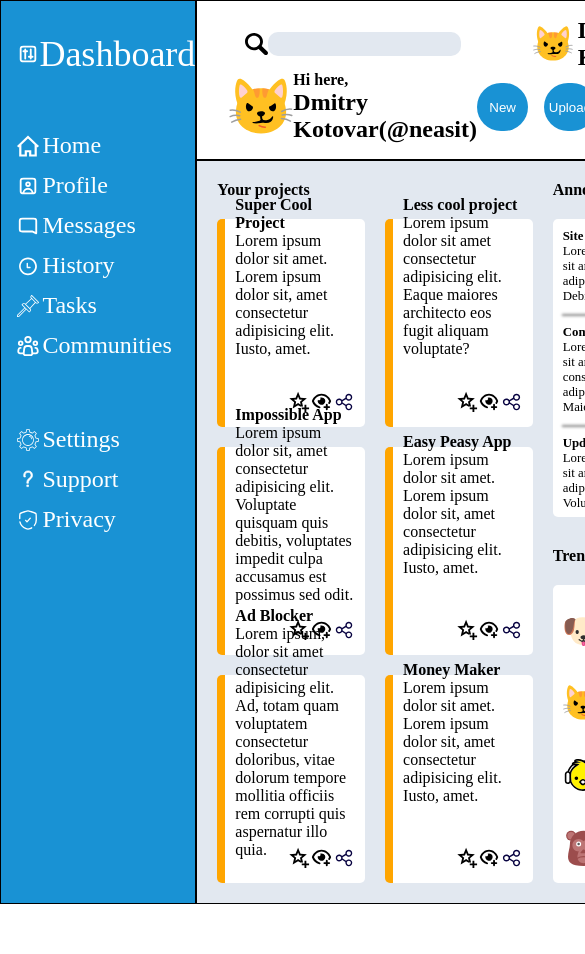
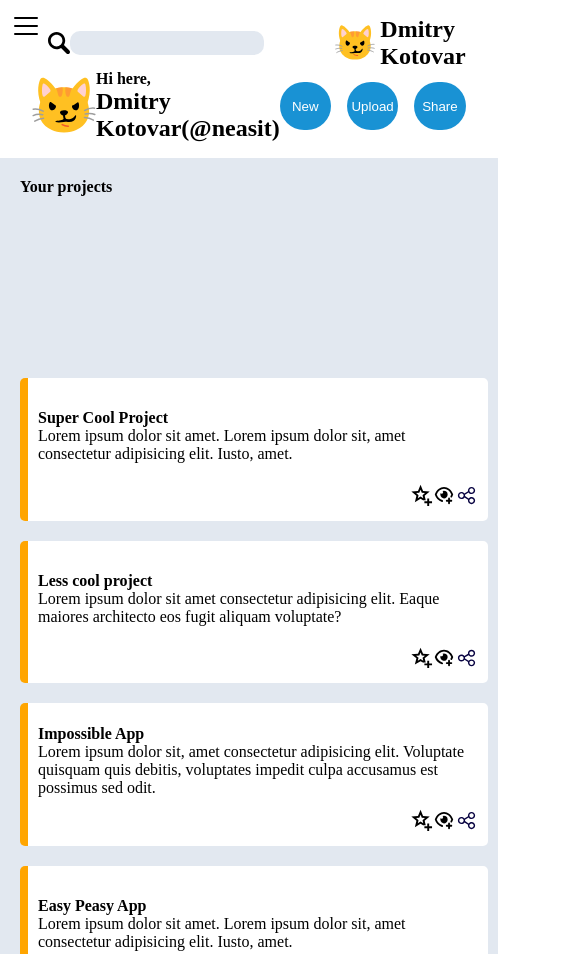
Before and after one commit to Kotovar/admin_dashboard_grid, a plain HTML site: page index.html in a window 390 px wide. Shown: the top 954 px of the page, 585 px wide, since content can reach past the window. Before the commit the page ends 904 px from the top, so only its background shows below. Drawn offline with Linux system fonts and the light colour scheme.

Commit message:
add mobile display + js

```diff
--- a/index.html
+++ b/index.html
@@ -8,10 +8,10 @@
   </head>
   <body>
     <main class="content">
-      <div class="sidebar">
+      <div class="sidebar" id="sidebar">
         <div class="slider_top">
           <img class="icon" src="img/0main.svg" alt="" />
-          <a href="">Dashboard</a>
+          <a id="btn" href="#">Dashboard</a>
         </div>
         <div class="content_links">
           <img class="icon" src="img/1home.svg" alt="" /><a href="">Home</a>
@@ -45,6 +45,7 @@
         </div>
       </div>
       <div class="header">
+        <img id="hamb" class="disable" src="img/hamb.svg" alt="" class="icon" />
         <div class="header_1">
           <img src="img/10loupe.svg" alt="" class="icon" />
           <input type="text" name="" id="" />
@@ -56,7 +57,7 @@
         </div>
         <div class="header_3">
           <img src="img/0cat.svg" alt="" class="picture_big" />
-          <p>Hi here,</p>
+          <p><strong>Hi here,</strong></p>
           <h2>Dmitry Kotovar(@neasit)</h2>
         </div>
         <div class="header_4">
@@ -209,5 +210,6 @@
         </div>
       </div>
     </main>
+    <script src="script.js"></script>
   </body>
 </html>
--- /dev/null
+++ b/script.js
@@ -0,0 +1,7 @@
+let button = document.getElementById("hamb");
+let sidebar = document.getElementById("sidebar");
+
+button.addEventListener("click", function () {
+  sidebar.classList.toggle("show");
+  console.log(sidebar.classList);
+});
--- a/style.css
+++ b/style.css
@@ -14,10 +14,6 @@
 a {
   text-decoration: none;
   color: var(--main-font-color);
-}
-
-.content > div {
-  border: 1px solid black;
 }
 
 /* Константы */
@@ -45,21 +41,38 @@ a {
 }
 
 /* Настройка макета grid */
+.content,
+.sidebar,
+.header,
+.main_content,
+.slider_top,
+.content_links,
+.options_links,
+.header_1,
+.header_2,
+.header_3,
+.header_4,
+.cards,
+.card,
+.others,
+.announ,
+.trend,
+.trend > div {
+  display: grid;
+}
+
 .content {
-  display: grid;
   grid-template-areas:
     "sidebar header"
     "sidebar main_content";
   grid-template-columns: 1fr 5fr;
   grid-template-rows: 1fr 4fr;
   height: 100vh;
-  /* width: 100vw; */
 }
 
 /* Элементы макета */
 .sidebar {
   grid-area: sidebar;
-  display: grid;
   grid-template-rows: 1fr 8fr 14fr;
   gap: 2rem;
   background-color: var(--main-color);
@@ -68,7 +81,6 @@ a {
 
 .header {
   grid-area: header;
-  display: grid;
   grid-template-columns: 3fr 2fr;
   align-items: center;
   padding: 1rem 2rem;
@@ -76,7 +88,7 @@ a {
 
 .main_content {
   grid-area: main_content;
-  display: grid;
+
   grid-template-columns: 3fr 1fr;
   background-color: var(--second-color);
 }
@@ -85,13 +97,7 @@ a {
 .slider_top {
   font-size: calc(var(--main_size_font) * 1.5);
   padding-top: 1rem;
-  display: grid;
   grid-template-columns: 1fr 6fr;
-}
-
-.content_links a,
-.options_links a {
-  align-self: center;
 }
 
 .content_links {
@@ -107,7 +113,6 @@ a {
   font-size: var(--main_size_font);
   align-content: center;
   grid-template-columns: 1fr 6fr;
-  display: grid;
 }
 
 /* Настройки раздела header  */
@@ -120,13 +125,7 @@ a {
   color: var(--main-font-color);
 }
 
-.header p {
-  font-weight: bold;
-}
-
 .header_1 {
-  width: 100%;
-  display: grid;
   grid-template-columns: 1fr 9fr;
   padding: 0 1rem;
 }
@@ -146,15 +145,14 @@ a {
 
 .header_2 {
   width: 100%;
-  display: grid;
   justify-items: center;
   align-items: center;
   grid-template-columns: 1fr 1fr 4fr;
   padding-left: 13vw;
   gap: 5px;
 }
+
 .header_3 {
-  display: grid;
   grid-template-columns: 1fr 4fr;
   grid-template-areas:
     "cat 1text"
@@ -175,7 +173,6 @@ a {
 }
 
 .header_4 {
-  display: grid;
   grid-template-columns: repeat(3, 1fr);
   gap: 1rem;
 }
@@ -183,7 +180,6 @@ a {
 /* Настроки раздела main_content */
 
 .cards {
-  display: grid;
   grid-template-rows: 3rem 3fr 3fr 3fr;
   grid-template-columns: 1fr 1fr;
   padding: 0 0px 10px 10px;
@@ -201,7 +197,6 @@ a {
   border-left: 8px solid orange;
   border-radius: 5px;
   padding: 10px;
-  display: grid;
   grid-template-rows: 6rem 1fr;
   margin: 10px;
   align-items: center;
@@ -212,7 +207,6 @@ a {
 }
 
 .others {
-  display: grid;
   grid-template-rows: 3rem 1fr 3rem 1fr;
   padding: 0 10px 10px 0px;
 }
@@ -222,12 +216,10 @@ a {
   background-color: white;
   margin: 10px;
   padding: 10px 10px 0 10px;
-  display: grid;
   border-radius: 5px;
 }
 
 .trend > div {
-  display: grid;
   grid-template-columns: 1fr 3fr;
   align-items: center;
 }
@@ -243,12 +235,39 @@ a {
   font-size: 0.8rem;
 }
 
+/* Настройки ссылки для сворачивания навигации */
+.disable {
+  display: none;
+}
+
 /* медиа запросы */
-/* @media (max-width: 660px), (min-width: 720px) and (max-width: 920px) {
+@media (max-width: 660px), (min-width: 720px) and (max-width: 920px) {
+  .sidebar {
+    display: none;
+  }
   .content {
     grid-template-columns: 1fr;
+    height: 100vh;
+    grid-template-areas:
+      "header"
+      "main_content";
+  }
+  .cards,
+  .main_content {
+    grid-template-columns: 1fr;
+  }
 
-    grid-template-rows: 1fr;
-    height: auto;
+  .disable {
+    display: block;
+    position: fixed;
+    top: 10px;
+    left: 10px;
+    height: 4ch;
   }
-} */
+  .show {
+    display: grid;
+    position: fixed;
+    width: 100%;
+    height: 100%;
+  }
+}
```
Also changed, not shown: img/hamb.svg (added).
